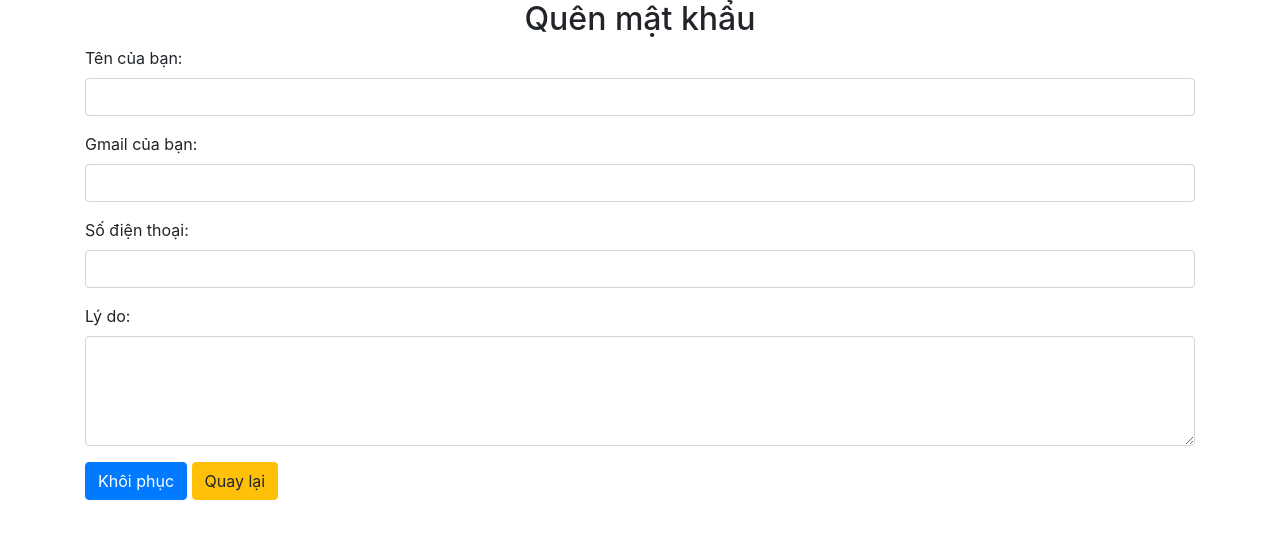
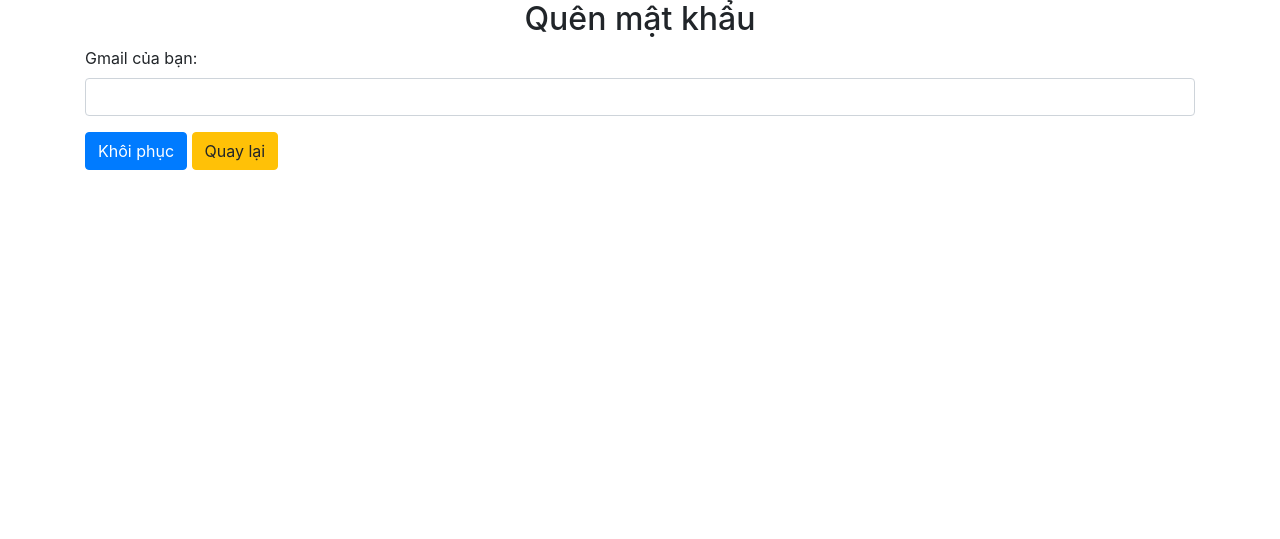
Before and after one commit to taannv636/web2, a PHP site: page /PROJECT/login/forget.php in a window 1280 px wide. Shown: the part 81-620 px from the top of the page. Run offline with PHP 8.4, Linux system fonts and the light colour scheme; data comes from the database, SQL or seed files in the repository; some libraries are stand-ins or nearby versions.

Commit message:
sừa quên mật khẩu

```diff
--- a/PHP/admin/edit.php
+++ b/PHP/admin/edit.php
@@ -178,6 +178,7 @@ if (isset($_GET['order_id'])) {
                     </div>
 
                     <button type="submit" class="btn btn-success" name="save">Lưu</button>
+                    <button type="button" class="btn btn-danger" id="btnOrderPDF">In PDF</button>
 
                     <?php
                     $previous = "javascript:history.go(-1)";
@@ -348,7 +349,6 @@ if (isset($_GET['order_id'])) {
     </div>
 
 
-
 </body>
 <style>
     .b-500 {
--- a/PHP/layout/header.php
+++ b/PHP/layout/header.php
@@ -68,9 +68,10 @@ if (isset($_COOKIE['cart'])) {
                     </div>
                     <div class="login">
                         <?php
-                        if (isset($_COOKIE['username'])) {
+                        if (isset($_COOKIE['username']) && isset($_COOKIE['password'])) {
                             $username = $_COOKIE['username'];
-                            if ($username == 'AdminThanh' || $username == 'admin') {
+                            $password = $_COOKIE['password'];
+                            if ($username == 'admin' && $password == '12345678') {
                                 echo '<a style="color:black;" href="">' . $_COOKIE['username'] . '</a>
                                 <div class="logout">
                                     <a href="admin/"><i class="fas fa-user-edit"></i>Admin</a> <br>
--- a/PHP/login/forget.php
+++ b/PHP/login/forget.php
@@ -82,20 +82,8 @@ require_once('../database/dbhelper.php');
         <div class="container">
             <form method="POST" action="">
                 <div class="form-group">
-                    <label>Tên của bạn:</label>
-                    <input class="form-control" type="text" name="name" required="required" />
-                </div>
-                <div class="form-group">
                     <label>Gmail của bạn:</label>
                     <input class="form-control" type="email" name="email" required="required" />
-                </div>
-                <div class="form-group">
-                    <label>Số điện thoại:</label>
-                    <input class="form-control" type="text" name="subject" required="required" />
-                </div>
-                <div class="form-group">
-                    <label>Lý do:</label>
-                    <textarea class="form-control" name="message" id="" cols="30" rows="4"></textarea>
                 </div>
                 <button name="send" class="btn btn-primary">Khôi phục</button>
                 <?php
@@ -107,74 +95,79 @@ require_once('../database/dbhelper.php');
                 <a href="<?= $previous ?>" class="btn btn-warning">Quay lại</a>
             </form>
         </div>
+
         <?php
-        //nhúng thư viện vào để dùng
+
+//require_once('../layout/header.php');
+
+// Include PHPMailer library
 require "../PHPMailer-master/src/PHPMailer.php";
 require "../PHPMailer-master/src/SMTP.php";
 require '../PHPMailer-master/src/Exception.php';
 
-        if ($_SERVER['REQUEST_METHOD'] == "POST") {
-            $name = $_POST['name']; // lấy ra tên của bạn
-            $email = $_POST['email']; // Email cần gửi đến
-            $subject = $_POST['subject']; // Tiêu đề email
-            $message = $_POST['message']; // Nội dung email
-            $mail = new PHPMailer\PHPMailer\PHPMailer(true);  //true: cho phép các trường hợp ngoại lệ
+// Check if form is submitted
+if ($_SERVER["REQUEST_METHOD"] == "POST") {
+    // Assign form data to variables
+    $email = $_POST['email'];
+
+    // Kiểm tra xem email tồn tại trong cơ sở dữ liệu không
+    $sql_check_email = "SELECT COUNT(*) AS count FROM user WHERE email = '$email'";
+    $result_check_email = executeSingleResult($sql_check_email);
+
+    if ($result_check_email['count'] == 0) {
+        // Nếu không có email trong cơ sở dữ liệu, dừng việc tiếp tục thực hiện câu lệnh
+        echo '<script language="javascript">
+        alert("Email chưa được đăng ký tài khoản!");
+        </script>';
+        exit; // Dừng thực hiện script
+    }
+
+    // Nếu email tồn tại, tiếp tục thực hiện câu lệnh để lấy mật khẩu
+    $sql_get_password = "SELECT password FROM user WHERE email = '$email'";
+    $user = executeSingleResult($sql_get_password);
+    $pass = $user['password'];
+
+    // Tiếp tục thực hiện các công việc khác ở đây...
 
 
-            $sql = "SELECT * FROM user WHERE email= '$email'";
-            $kq = $conn->query($sql);
-            $numrows_email = $kq->rowCount();
-            if ($numrows_email == 1) {
-                foreach ($kq as $item) {
-                    $message = 'Xin chào ' . '<strong>' . $item['hoten'] . '</strong>' . '<br>Mật khẩu của bạn là: ' . '<strong>' . $item['password'] . '</strong>';
-                }
-            } else {
-                echo '<script language="javascript">
-                        alert("Tài khoản không tồn tại !");
-                        window.location = "changePass.php";
-                     </script>';
-            }
+    // Create a new PHPMailer instance
+    $mail = new PHPMailer\PHPMailer\PHPMailer(true);
 
-            // TRY có thể nó sẽ xảy ra ngoại lệ
     try {
-                //Server settings
-                $mail->isSMTP(); // gửi mail SMTP
-                $mail->CharSet  = "utf-8";
-                $mail->Host = 'smtp.gmail.com';  // khai báo SMTP servers
-                $mail->SMTPAuth = true; // Enable authentication
-                $nguoigui = 'hellook332@gmail.com'; // Tài khoản Email
-                $matkhau = 'thanh1010'; // Mật khẩu Email
-                $mail->SMTPSecure = 'ssl';  // encryption TLS/SSL
-                $mail->Port = 465;  // Port kết nối: khai báo 465 hoặc 587
+        // Configure SMTP settings
+        $mail->isSMTP();
+        $mail->Host = 'smtp.gmail.com';
+        $mail->SMTPAuth = true;
+        $mail->Username = 'nguyenvantan1k98@gmail.com';
+        $mail->Password = 'iysormyrjnqjxybh';
+        $mail->SMTPSecure = 'ssl';
+        $mail->Port = 465;
 
+        // Set sender
+        $mail->setFrom('nguyenvantan1k98@gmail.com');
 
-                // Recipients - Người nhận
-                $tennguoigui = 'Nguyễn Đăng Thành'; // Tên người gửi lấy từ form nhập
-                $mail->Username = $nguoigui; // SMTP username
-                $mail->Password = $matkhau;   // SMTP password
-                $mail->setFrom($nguoigui, $tennguoigui); //mail và tên người nhận
-                $to = $email; // Email cần gửi đến lấy từ form nhập
-                $to_name = "Nguyễn Đăng Thành"; // Tên người cần gửi đến
+        // Add recipient
+        $mail->addAddress($email);
 
-                // Content
-                $mail->addAddress($to, $to_name); //mail và tên người nhận
-                $mail->isHTML(true);  // Khai báo nội dung email hiển thị định dạng html
-                $mail->Subject = 'Khôi phục mật khẩu'; // Tiêu đề email
-                $mail->Body = $message; // Nội dung email
+        // Set email content as HTML
+        $mail->isHTML(true);
 
-                $mail->send(); // Tiến hành gửi thư
-                echo '<script language="javascript">
-                        alert("Mật khẩu của bạn đã được gửi đến Email !");
-                        window.location = "login.php";
-                     </script>';
-            }
-            // nếu ở trên lỗi thì CATCH sẽ chạy
-            catch (Exception $e) {
-                echo 'Mail không gửi được. Lỗi: ', $mail->ErrorInfo;
+        // Set email subject and body
+        $mail->Subject = "Email Confirmation";
+        $mail->Body = "Xin chào: $email,<br><br>Cảm ơn bạn đã nhắn tin cho chúng tôi!<br>Mật khẩu của bạn là: $pass <br>";
+
+        // Send email
+        $mail->send();
+
+        // Redirect after successful sending
+        echo '<script>alert("Send Successfully"); document.location.href = "forget.php";</script>';
+    } catch (Exception $e) {
+        // Handle exceptions
+        echo '<script>alert("Message could not be sent. Mailer Error: ' . $mail->ErrorInfo . '");</script>';
     }
 }
 ?>
-    </div>
+
 </body>
 
 </html>
```
Lines whose indentation alone changed are shown as unchanged.
